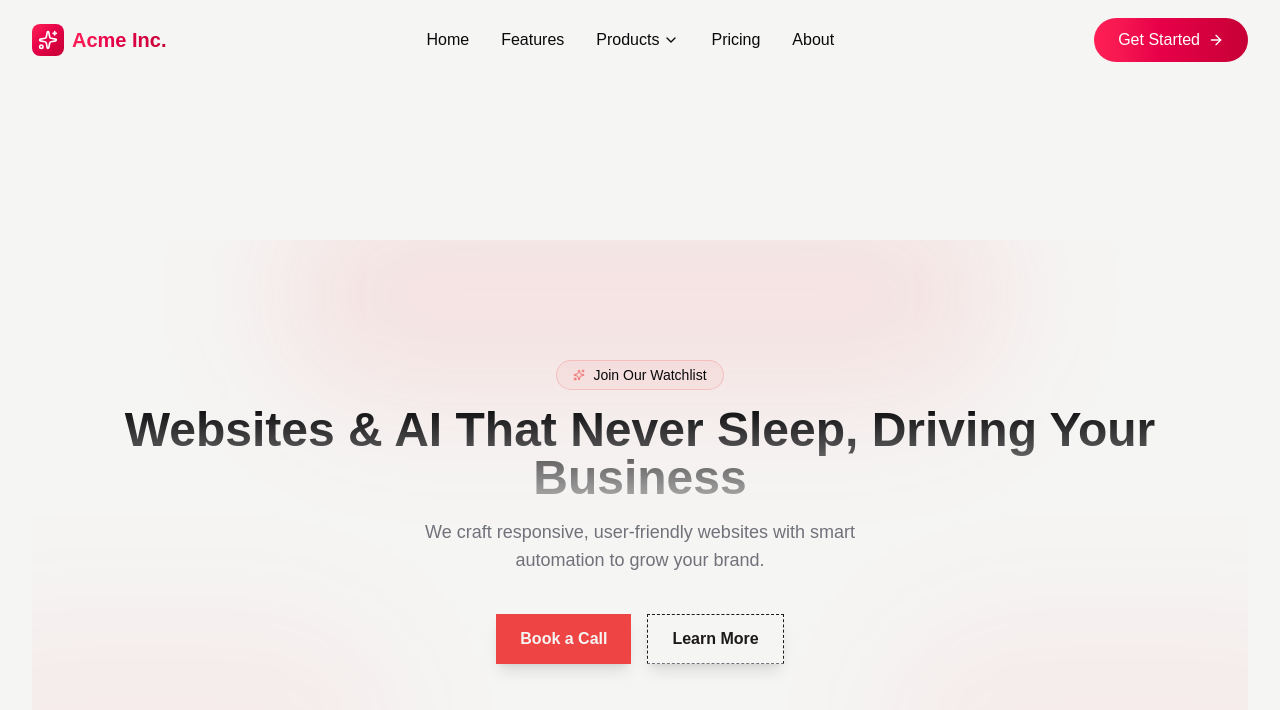
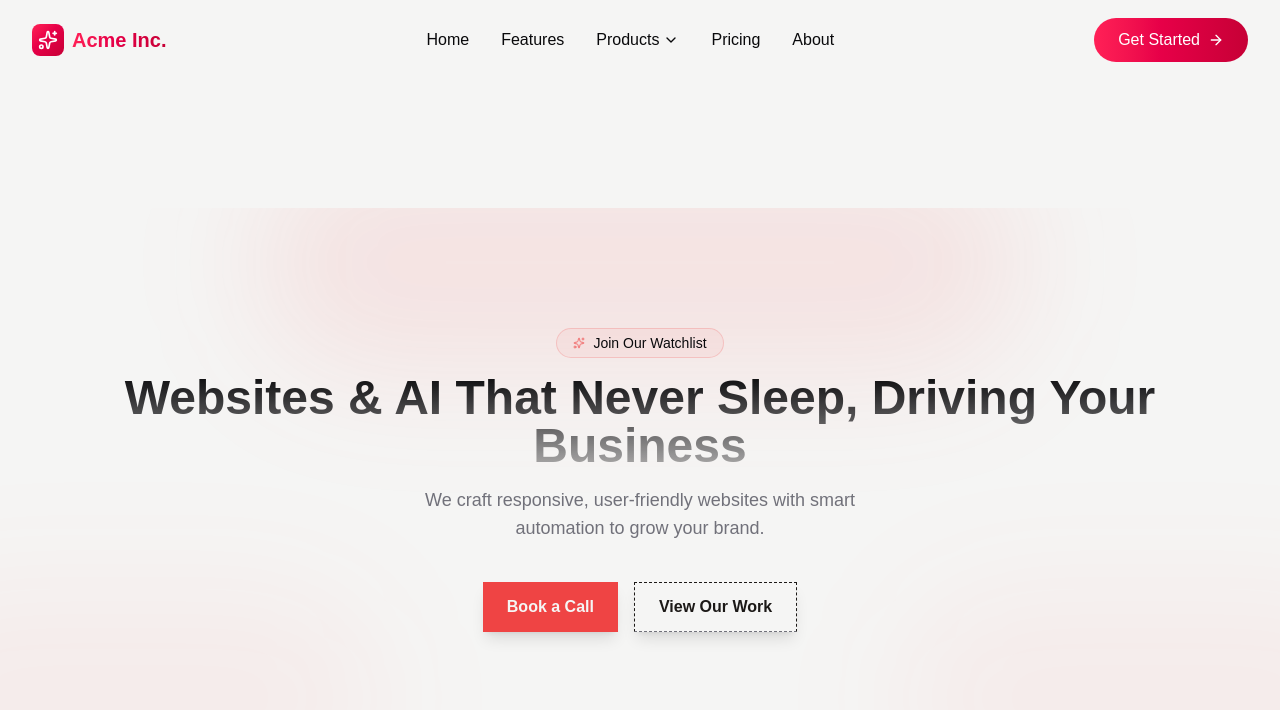
Before and after one commit to Abdulai059/turtle-web-designs, a React (Vite) app: page / in a window 1280 px wide. Shown: the top 710 px of the page. Built offline with nearby package versions, Linux system fonts and the light colour scheme.

Commit message:
intial project start

```diff
--- a/src/components/mvpblocks/simple-pricing.jsx
+++ b/src/components/mvpblocks/simple-pricing.jsx
@@ -56,7 +56,7 @@ export default function SimplePricing() {
                 className="border-b-muted-foreground hover:bg-primary border-1 border-dashed bg-transparent text-stone-900 hover:text-white"
                 onClick={() => {}}
               >
-                Learn More
+                View Our Work
               </Button>
             </div>
           </div>
--- a/src/index.css
+++ b/src/index.css
@@ -5,10 +5,10 @@
 
 
 #root {
-  max-width: 1500px;
+  max-width: 1280px;
   margin: 0 auto;
-  padding: 2rem;
-  text-align: center;
+  /* padding: 2rem; */
+  /* text-align: center; */
 }
 
 @theme {
```
Also changed, not shown: src/components/mvpblocks/header-1.jsx (line endings or trailing spaces).
